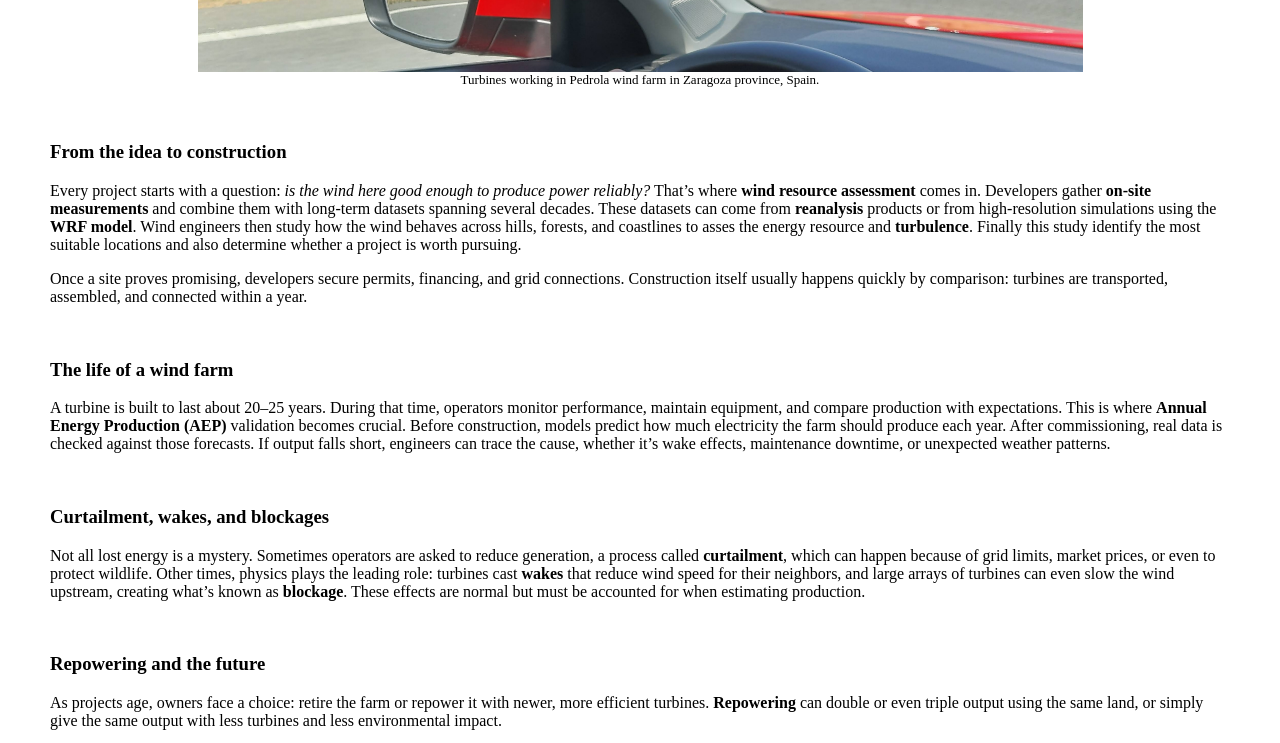
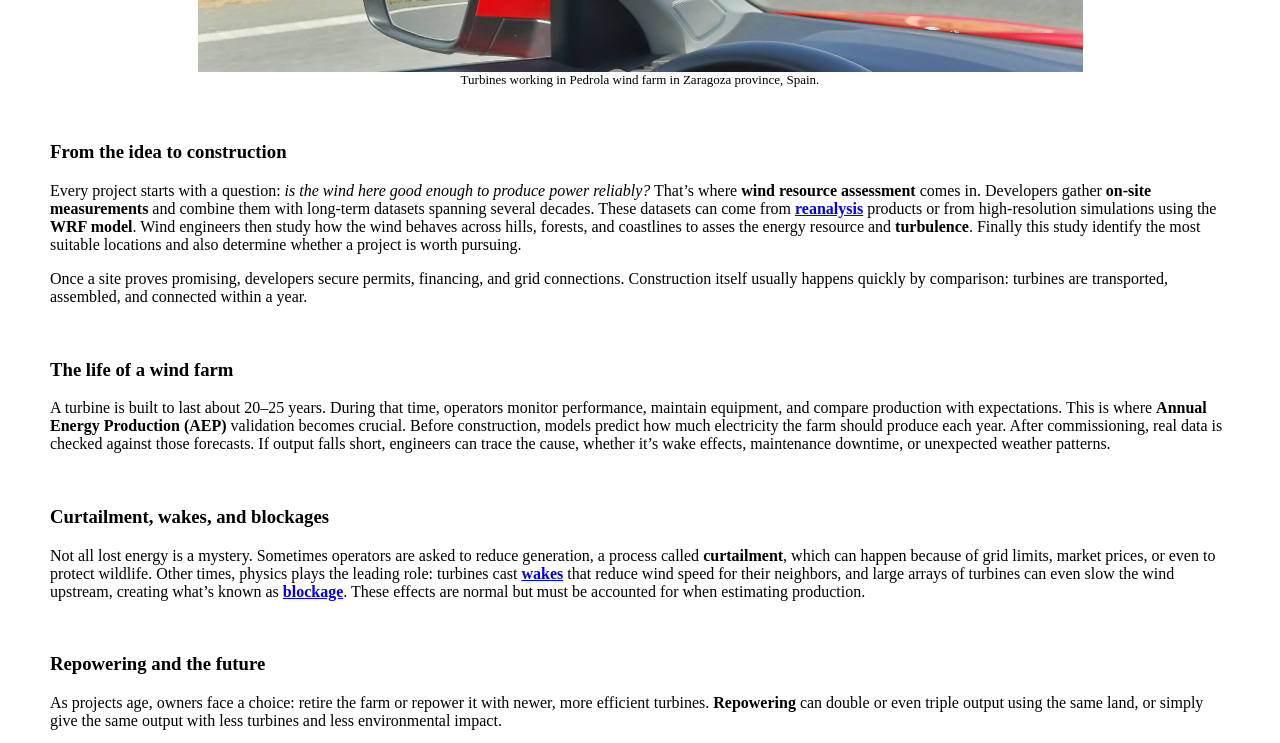
Before and after one commit to ecampmany/www, a plain HTML site: page 16_lifetime.htm in a window 1280 px wide. Shown: the part 554-1297 px from the top of the page. Drawn offline with Linux system fonts and the light colour scheme; files whose address does not match are found by name.

Commit message:
Updated on 2025-10-06 18:24:15

```diff
--- a/16_lifetime.htm
+++ b/16_lifetime.htm
@@ -12,14 +12,14 @@ When you drive past a row of turbines on the horizon, it’s easy to forget how
 </div><p><br>
 
 <h3>From the idea to construction</h3>
-Every project starts with a question: <i>is the wind here good enough to produce power reliably?</i> That’s where <b>wind resource assessment</b> comes in. Developers gather <b>on-site measurements</b> and combine them with long-term datasets spanning several decades. These datasets can come from <b>reanalysis</b> products or from high-resolution simulations using the <b>WRF model</b>. Wind engineers then study how the wind behaves across hills, forests, and coastlines to asses the energy resource and <b>turbulence</b>. Finally this study identify the most suitable locations and also determine whether a project is worth pursuing.<p>
+Every project starts with a question: <i>is the wind here good enough to produce power reliably?</i> That’s where <b>wind resource assessment</b> comes in. Developers gather <b>on-site measurements</b> and combine them with long-term datasets spanning several decades. These datasets can come from <b><a href=vortex.cgi?07_reanalysis.htm>reanalysis</a></b> products or from high-resolution simulations using the <b>WRF model</b>. Wind engineers then study how the wind behaves across hills, forests, and coastlines to asses the energy resource and <b>turbulence</b>. Finally this study identify the most suitable locations and also determine whether a project is worth pursuing.<p>
 Once a site proves promising, developers secure permits, financing, and grid connections. Construction itself usually happens quickly by comparison: turbines are transported, assembled, and connected within a year.
 <p></p><br>
 <h3>The life of a wind farm</h3>
 A turbine is built to last about 20–25 years. During that time, operators monitor performance, maintain equipment, and compare production with expectations. This is where <b>Annual Energy Production (AEP)</b> validation becomes crucial. Before construction, models predict how much electricity the farm should produce each year. After commissioning, real data is checked against those forecasts. If output falls short, engineers can trace the cause, whether it’s wake effects, maintenance downtime, or unexpected weather patterns.
 <p></p><br>
 <h3>Curtailment, wakes, and blockages</h3>
-Not all lost energy is a mystery. Sometimes operators are asked to reduce generation, a process called <b>curtailment</b>, which can happen because of grid limits, market prices, or even to protect wildlife. Other times, physics plays the leading role: turbines cast <b>wakes</b> that reduce wind speed for their neighbors, and large arrays of turbines can even slow the wind upstream, creating what’s known as <b>blockage</b>. These effects are normal but must be accounted for when estimating production.
+Not all lost energy is a mystery. Sometimes operators are asked to reduce generation, a process called <b>curtailment</b>, which can happen because of grid limits, market prices, or even to protect wildlife. Other times, physics plays the leading role: turbines cast <b><a href=vortex.cgi?10_wakes.htm>wakes</a></b> that reduce wind speed for their neighbors, and large arrays of turbines can even slow the wind upstream, creating what’s known as <b><a href=vortex.cgi?10_wakes.htm>blockage</a></b>. These effects are normal but must be accounted for when estimating production.
 <p></p><br>
 <h3>Repowering and the future</h3>
 As projects age, owners face a choice: retire the farm or repower it with newer, more efficient turbines. <b>Repowering</b> can double or even triple output using the same land, or simply give the same output with less turbines and less environmental impact.<p>
```
